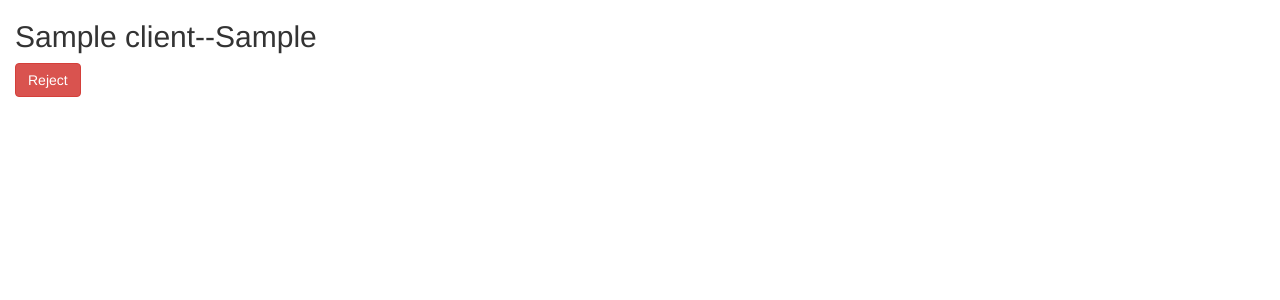
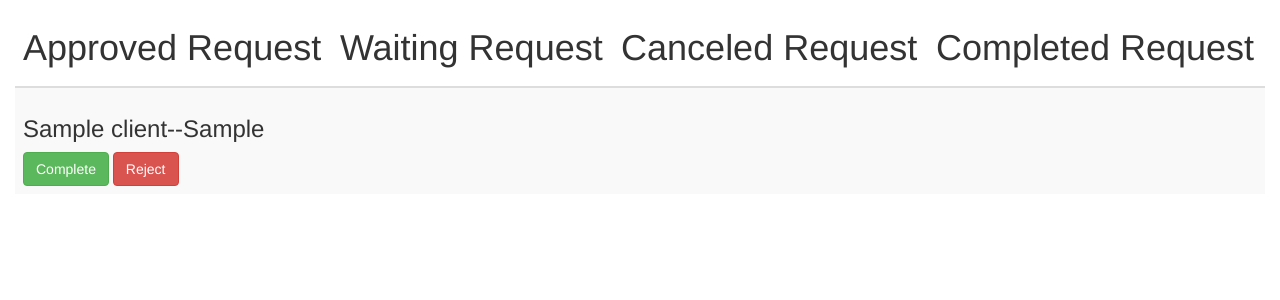
Before and after one commit to bibhasmondal/slot_allocation, a Django app: page /slot/freelancer/1/ in a window 1280 px wide. Shown: the top 300 px of the page. Run offline with Django 3.2, Linux system fonts and the light colour scheme; tables that the repository leaves empty hold one stand-in row (values such as "Sample post"); lists and menus that the app fills with data are empty; some libraries are stand-ins or nearby versions.

Commit message:
dashboard updated

```diff
--- a/slot/forms.py
+++ b/slot/forms.py
@@ -1,10 +1,11 @@
 from django import forms
 from .models import Client,Freelancer
 class ClientForm(forms.ModelForm):
-    datetime = forms.DateTimeField(widget=forms.DateTimeInput(attrs={'type': 'date', 'class': 'form-control'}))
+    date = forms.DateField(widget=forms.DateTimeInput(attrs={'type': 'date'}))
+    time = forms.TimeField(widget=forms.DateTimeInput(attrs={'type': 'time'}))
     class Meta:
         model=Client
-        fields=['name','datetime','venue']
+        fields=['name','date','time','venue']
 
 class FreelancerForm(forms.ModelForm):
     class Meta:
--- a/slot/models.py
+++ b/slot/models.py
@@ -16,18 +16,18 @@ class Freelancer(models.Model):
         return self.name
 
 class Client(models.Model):
-    STAT_CHOICES = (('00', 'WAITING'), ('01', 'PLACED'),
-                    ('10', 'CANCELED'), ('11 ', 'COMPLETED'))
+    STAT_CHOICES = (('00', 'WAITING'), ('01', 'PLACED'),('10', 'CANCELED'), ('11', 'COMPLETED'))
     name = models.CharField(max_length=50)
-    datetime = models.DateTimeField()
+    date = models.DateField()
+    time=models.TimeField()
     venue = models.CharField(max_length=50)
     status = models.CharField(choices=STAT_CHOICES, max_length=2,default='00')
     # latitude = models.FloatField(blank=True)
     # longitude = models.FloatField(blank=True)
     def __str__(self):
-        return '%s--%s--%s'%(self.name,self.datetime,self.status)
+        return '%s--%s--%s'%(self.name,self.date,self.status)
     def getStatus(self):
-        stat = {'00': 'Waiting for freelancer', '01': 'CANCELED', '10':'COMPLETED'}
+        stat = {'00': 'Waiting for freelancer', '01': 'CANCELED', '10':'CANCELED','11':'COMPLETED'}
         return stat[self.status]
 
 class Request(models.Model):
--- a/slot/templates/slot/request.html
+++ b/slot/templates/slot/request.html
@@ -1,17 +1,55 @@
 {% extends 'slot/base.html' %}
 {% block title %}Notifications{% endblock %}
 {% block content %}
-    <div class="col-sm-6">
-        {% for request in accept %}
-            <h2>{{request.client.name}}--{{request.client.venue}}</h2>
-            <a class="btn btn-danger" href="{% url 'slot:reject' request.id %}">Reject</a>
-        {% endfor %}
-    </div>
-    <div class="col-sm-6"></div>
-        {% for request in wait %}
-            <h2>{{request.client.name}}--{{request.client.venue}}</h2>
-            <a class="btn btn-success" href="{% url 'slot:accept' request.id %}">Accept</a>
-            <a class="btn btn-danger" href="{% url 'slot:reject' request.id %}">Reject</a>
-        {% endfor %}
+    <div class="container-fluid">
+        <table class="table table-striped">
+            <thead>
+                <tr>
+                    <th scope="col"><h1>Approved Request</h1></th>
+                    <th scope="col"><h1>Waiting Request</h1></th>
+                    <th scope="col"><h1>Canceled Request</h1></th>
+                    <th scope="col"><h1>Completed Request</h1></th>
+                </tr>
+            </thead>
+            <tbody>
+                {% for request in requests %}
+                    <tr>
+                        {% if request.client.status == '10' and request.status == '01' %}
+                            <th></th>
+                            <th></th>
+                            <th><h3>{{request.client.name}}--{{request.client.venue}}</h3></th>
+                            <th></th>
+                        {% else %}
+                            {% if request.status == '00' %}
+                                <th></th>
+                                <th>
+                                    <h3>{{request.client.name}}--{{request.client.venue}}</h3>
+                                    <a class="btn btn-success" href="{% url 'slot:accept' request.id %}">Accept</a>
+                                    <a class="btn btn-danger" href="{% url 'slot:reject' request.id %}">Reject</a>
+                                </th>
+                                <th></th>
+                                <th></th>
+                            {% endif %}
+                            {% if request.status == '01' and request.slot.status != '11' %}
+                                <th>
+                                    <h3>{{request.client.name}}--{{request.client.venue}}</h3>
+                                    <a class="btn btn-success" href="{% url 'slot:complete' request.id %}">Complete</a>
+                                    <a class="btn btn-danger" href="{% url 'slot:reject' request.id %}">Reject</a>
+                                </th>
+                                <th></th>
+                                <th></th>
+                                <th></th>
+                            {% endif %}
+                            {% if request.slot.status == '11' %}
+                                <th></th>
+                                <th></th>
+                                <th></th>
+                                <th><h3>{{request.client.name}}--{{request.client.venue}}</h3></th>
+                            {% endif %}
+                        {% endif %}
+                    </tr>
+                {% endfor %}
+            </tbody>
+        </table>
     </div>
 {% endblock %}
--- a/slot/urls.py
+++ b/slot/urls.py
@@ -5,10 +5,11 @@ urlpatterns = [
     url(r'^$',sendRequest),
     url(r'^accept/(?P<req_id>[0-9]+)/$', aceeptRequest, name="accept"),
     url(r'^reject/(?P<req_id>[0-9]+)/$', rejectRequest, name="reject"),
-    url(r'^cancel/$', cancelRequest,name='cancel'),
+    url(r'^complete/(?P<req_id>[0-9]+)/$', complete, name="complete"),
+    url(r'^cancel/(?P<client_id>[0-9]+)/$', cancelRequest, name="cancel"),
     url(r'^freelancer/$', allFreelancer,name='freelancer'),
-    url(r'^add/$', addFreelancer, name='add'),
-    url(r'^client/$', clientDashboard,name='client'),
-    url(r'^freelancer/(?P<freelancer>[0-9]+)/$', getRequest,name='getrequest'),
-    url(r'^client/(?P<client_id>[0-9]+)/$', clientRequest,name='clientrequest'),
+    url(r'^add/$', addFreelancer, name="add"),
+    url(r'^client/$', clientDashboard,name="client"),
+    url(r'^freelancer/(?P<freelancer>[0-9]+)/$', getRequest,name="getrequest"),
+    url(r'^client/(?P<client_id>[0-9]+)/$', clientRequest,name="clientrequest"),
 ]
--- a/slot/views.py
+++ b/slot/views.py
@@ -1,7 +1,5 @@
-from django.shortcuts import render
-from .models import *
-from django.http import HttpResponse
 from django.shortcuts import render,redirect
+from .models import Freelancer,Client,Request,Slot
 from .forms import ClientForm,FreelancerForm
 from django.db.models import Q,Func
 from django.db.models.expressions import RawSQL
@@ -9,7 +7,7 @@ from geocoder.distance import Distance
 import math,geocoder,datetime
 from django.contrib import messages
 from django.urls import reverse
-from django.db.models import Count,F
+
 # Create your views here.
 
 
@@ -42,7 +40,7 @@ def scoreUpdate(slot):
     freelancer = slot.request.freelancer
     score = {'5': 50, '15': 40, '30': 25, '60': 10, '90': 0}
     for key,value in score.items():
-        if (slot.request.client.datetime-datetime.datetime.now()).days<=int(key):
+        if (slot.request.client.date-datetime.date.today()).days<=int(key):
             freelancer.credit_score-=value
             freelancer.save()
             break
@@ -56,7 +54,7 @@ def sendRequest(request):
             # client.latitude = latlng[0]
             # client.longitude = latlng[1]
             # client.save()
-            unavailabe_freelancer=Slot.objects.filter(request__client__datetime=client.datetime,status='00').values_list('request__freelancer',flat=True)
+            unavailabe_freelancer=Slot.objects.filter(request__client__date=client.date,status='00').values_list('request__freelancer',flat=True)
             availabe_freelancer=Freelancer.objects.exclude(pk__in=unavailabe_freelancer).annotate(distance=NearBy('venue',client.venue)).order_by('distance','-credit_score')
             if availabe_freelancer:
                 Request.objects.create(freelancer=availabe_freelancer[0],client=client)
@@ -71,10 +69,13 @@ def sendRequest(request):
     return render(request,'slot/send.html',{'form':form})
 
 def aceeptRequest(request,req_id):
-    req=Request.objects.filter(id=req_id).first()
-    req.status='01'     #01 FOR APPROVED
-    req.save()
-    Slot.objects.create(request=req)
+    req=Request.objects.filter(id=req_id,client__status='01').first()   #01 for placed
+    if req:
+        req.status='01'     #01 FOR APPROVED
+        req.save()
+        Slot.objects.create(request=req)
+    else:
+        messages.info(request,'already canceled')
     return redirect(reverse('slot:getrequest', kwargs={'freelancer': req.freelancer.id}))
 
 def rejectRequest(request,req_id):
@@ -89,7 +90,7 @@ def rejectRequest(request,req_id):
             scoreUpdate(slot.first())   # score update done here
 
         requested_freelancer=Request.objects.filter(client=req.client).values_list('freelancer')    #already requested freelancer
-        unavailabe_freelancer=Slot.objects.filter(request__client__datetime=req.client.datetime,status='00').values_list('request__freelancer',flat=True)   #00 for approved    commited freelancer for that day
+        unavailabe_freelancer=Slot.objects.filter(request__client__date=req.client.date,status='00').values_list('request__freelancer',flat=True)   #00 for approved    commited freelancer for that day
         availabe_freelancer=Freelancer.objects.exclude(Q(pk__in=unavailabe_freelancer)|Q(pk__in=requested_freelancer)).annotate(distance=NearBy('venue',req.client.venue)).order_by('distance','-credit_score')
         if availabe_freelancer:
             Request.objects.create(freelancer=availabe_freelancer[0], client=req.client)
@@ -98,20 +99,21 @@ def rejectRequest(request,req_id):
             req.client.status='00'  #00 waiting for placed
             req.client.save()
             messages.info(request, 'No freelancer availabe now')
+    else:
+        messages.info(request,'already canceled')
     return render(request,'slot/reject.html')
 
-def cancelRequest(request):
-    Client.objects.filter(id=request.GET['client']).update(status='10') #10 for CANCELED
-    return HttpResponse('Successfull')
+def cancelRequest(request,client_id):
+    Client.objects.filter(id=client_id).update(status='10') #10 for CANCELED
+    return redirect('slot:client')
 
 def allFreelancer(request):
     freelancers=Freelancer.objects.all()
     return render(request,'slot/index.html',{'freelancers':freelancers})
 
 def getRequest(request,freelancer):
-    accept_request=Request.objects.filter(Q(client__status='00')|Q(client__status='01'),freelancer_id=freelancer,status='01')   #01 for aproved request and 00 Waiting and 01 placed
-    waiting_requests = Request.objects.filter(Q(client__status='00') | Q(client__status='01'), freelancer_id=freelancer, status='00')   # 00 for waiting request and 00 Waiting and 01 placed
-    return render(request,'slot/request.html',{'accept':accept_request,'wait':waiting_requests})
+    requests=Request.objects.filter(freelancer_id=freelancer)
+    return render(request,'slot/request.html',{'requests':requests})
 
 def clientDashboard(request):
     clients=Client.objects.all()
@@ -125,15 +127,12 @@ def clientRequest(request,client_id):
 
 def createRequest(freelancer):
     clients = Client.objects.filter(status='00')
-    clients_date = clients.values_list('datetime', flat=True).distinct()
+    clients_date = clients.values_list('date', flat=True).distinct()
     for client_date in clients_date:
-        client=clients.filter(datetime=client_date).first()
+        client=clients.filter(date=client_date).first()
         client.status = '01'
         client.save()
         Request.objects.create(freelancer=freelancer,client=client)
-
-
-
 def addFreelancer(request):
     if request.POST:
         form=FreelancerForm(request.POST)
@@ -145,3 +144,12 @@ def addFreelancer(request):
     else:
         form=FreelancerForm()
     return render(request,'slot/add.html',{'form':form})
+
+
+def complete(request,req_id):
+    req=Request.objects.get(id=req_id)
+    req.client.status='11'
+    req.client.save()
+    req.slot.status='11'
+    req.slot.save()
+    return redirect(reverse('slot:getrequest',kwargs={'freelancer':req.freelancer.id}))
```
Also changed, not shown: slot/templates/slot/clientreq.html (+7 -2 lines), slot/templates/slot/send.html (+12 -5 lines), slot/migrations/0008_auto_20180705_1240.py (added).
